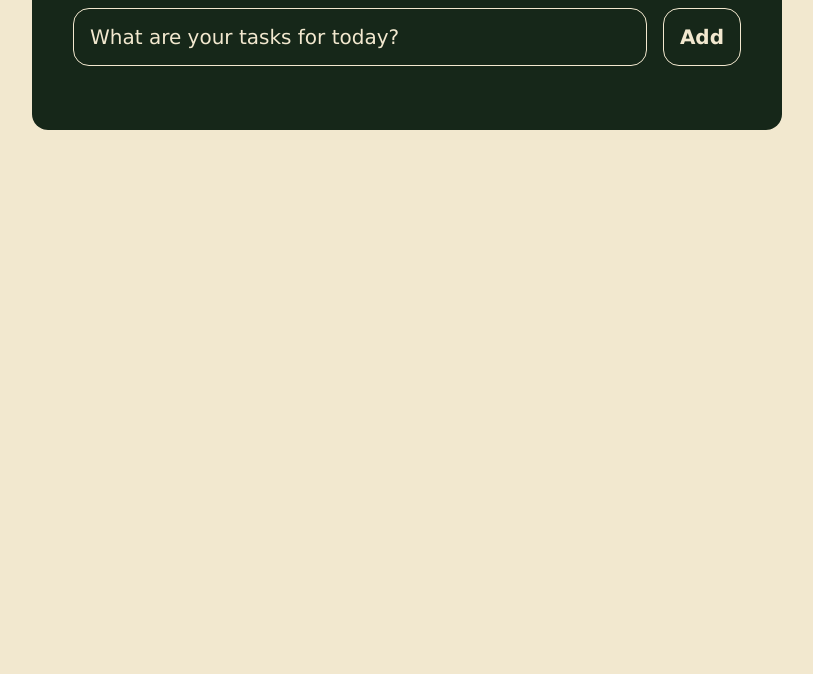
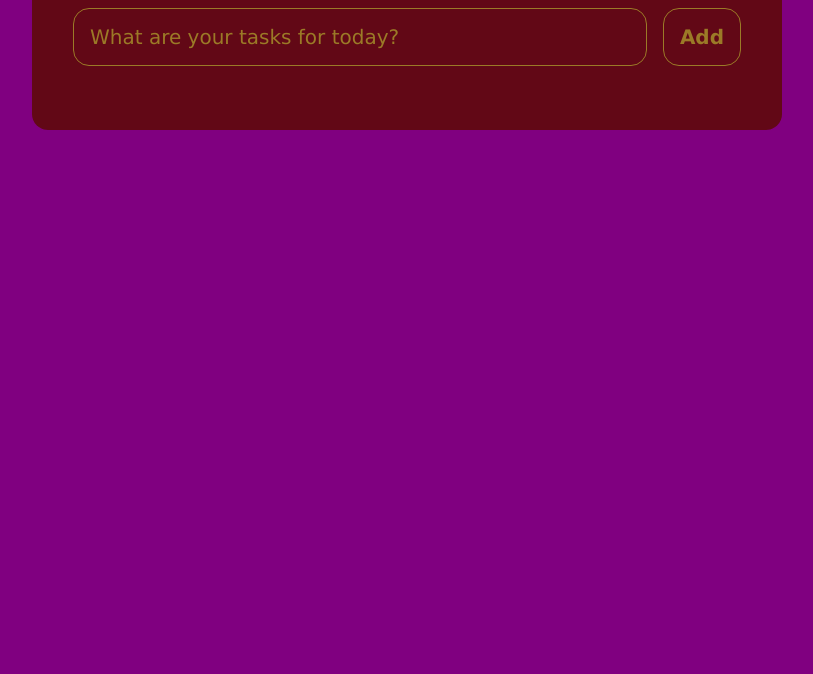
Before and after one commit to yu2100/todo_list, a plain HTML site: page index.html in a window 1280 px wide. Shown: the part 126-800 px from the top of the page, without its empty margins (233-1046 px from the left). Drawn offline with Linux system fonts and the light colour scheme.

Commit message:
Update index.css

```diff
--- a/index.css
+++ b/index.css
@@ -1,9 +1,9 @@
 
 :root{
-    --lightgreen : #00c78a;
-    --orange: #ff9c27;
-    --bg:#162719;
-    --primarytext: #f2e8cf;
+    --lightgreen : #c7005d;
+    --orange: #3527ff;
+    --bg:#620816;
+    --primarytext: #9b7a27;
 }
 
 *{
@@ -15,7 +15,7 @@ body{
     display: flex;
     flex-direction: column;
     min-height: 100vh;
-    background: #f2e8cf;
+    background: purple;
 }
 header{
     padding: 2rem 1rem;
@@ -139,9 +139,6 @@ main{
 .task .actions .Delete{
     color: crimson;
 }
-.task .actions .Completed{
-    color: var(--orange)
-}
 
 .strike {
     text-decoration: line-through;
```
